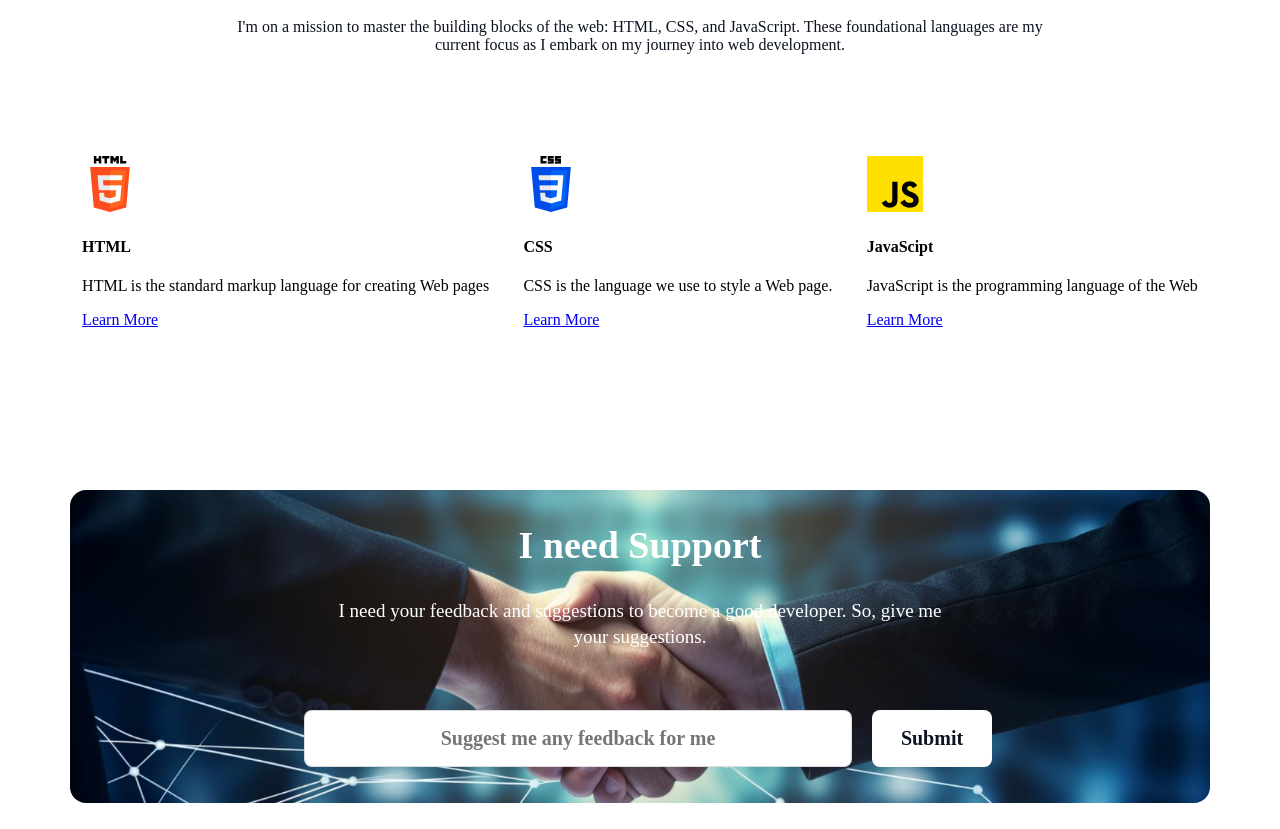
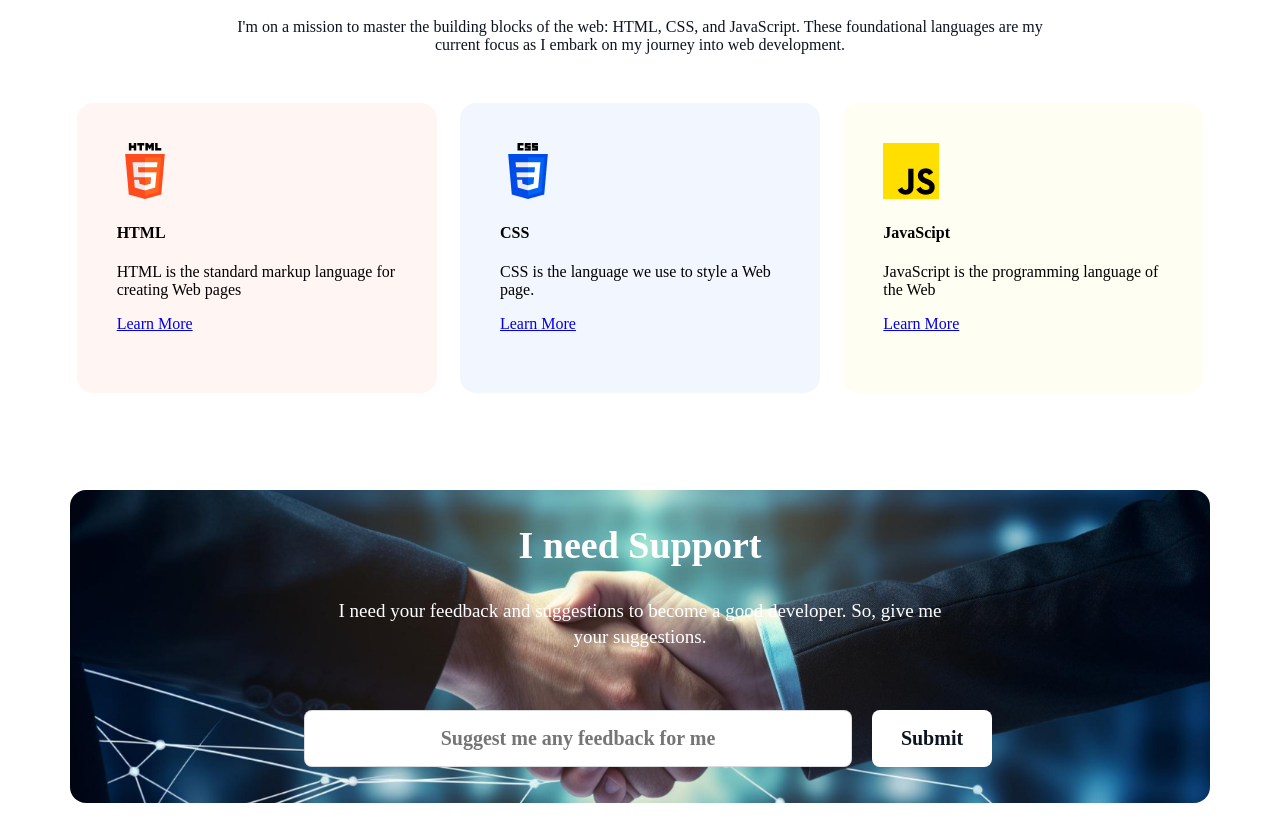
Before and after one commit to noman-sarkar/assignment-one, a plain HTML site: page index.html in a window 1280 px wide. Shown: the part 2911-3740 px from the top of the page. Drawn offline with Linux system fonts and the light colour scheme; a web font is replaced by a local one.

Commit message:
card color added

```diff
--- a/index.html
+++ b/index.html
@@ -97,7 +97,7 @@
             </div>
 
             <div class="card-container">
-                <div>
+                <div class="card1">
                     <img src="assets/html.png" alt="">
                     <h4>HTML</h4>
                     <p>HTML is the standard markup language for creating Web pages</p>
@@ -105,7 +105,7 @@
 
                 </div>
 
-                <div>
+                <div class="card2">
                     <img src="assets/css.png" alt="">
                     <h4>CSS</h4>
                     <p>CSS is the language we use to style a Web page.</p>
@@ -113,7 +113,7 @@
 
                 </div>
 
-                <div>
+                <div class="card3">
                     <img src="assets/js.png" alt="">
                     <h4>JavaScipt</h4>
                     <p>JavaScript is the programming language of the Web</p>
--- a/style.css
+++ b/style.css
@@ -17,9 +17,7 @@
     margin-bottom: 20px;
 }
 
-.banner-img {
-
-}
+.banner-img {}
 
 .banner-header-container {
     width: 998px;
@@ -219,7 +217,7 @@
 .target-text-container {
     /* border: 2px solid red; */
     width: 852px;
-    height: 120px;
+    height: 130px;
     display: flex;
     flex-direction: column;
     justify-content: flex-start;
@@ -248,7 +246,7 @@
 
 .card-container {
     width: 100%;
-    height: 80%;
+    height: 75%;
     /* border: 2px solid yellow; */
     display: flex;
     flex-direction: row;
@@ -256,6 +254,32 @@
     align-items: center;
     gap: 10px;
 }
+
+.card1 {
+    width: 280px;
+    height: 210px;
+    padding: 40px;
+    border-radius: 16px;
+    background: rgba(255, 76, 30, 0.05);
+}
+
+.card2 {
+    width: 280px;
+    height: 210px;
+    padding: 40px;
+    border-radius: 16px;
+    background: rgba(0, 76, 232, 0.05);
+
+}
+
+.card3 {
+    width: 280px;
+    height: 210px;
+    padding: 40px;
+    border-radius: 16px;
+    background: rgba(255, 223, 0, 0.05);
+}
+
 
 /* My Target section CSS ends here  */
 
@@ -320,7 +344,7 @@
     border-radius: 8px;
     background: rgb(255, 255, 255);
     color: rgb(13, 19, 33);
-    font-family:"Azeret Mono";
+    font-family: "Azeret Mono";
     font-size: 20px;
     font-weight: 600;
     line-height: 23px;
```
